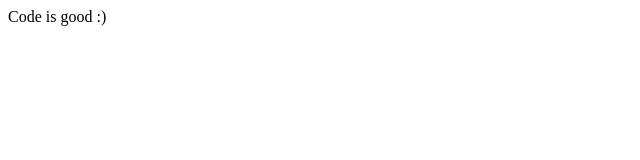
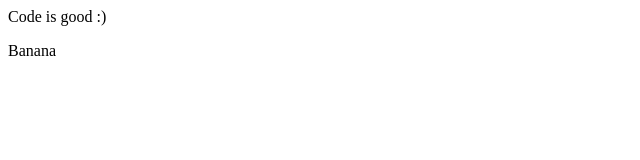
Before and after one commit to josereyes05/BIT-smiling-institute, a plain HTML site: page index.html in a window 1280 px wide. Shown: the full height of the page, 0-640 px from the left. Drawn offline with Linux system fonts and the light colour scheme.

Commit message:
Update index.html v2

```diff
--- a/index.html
+++ b/index.html
@@ -1 +1,2 @@
 <p> Code is good :)<p>
+<p>Banana<p>
```
